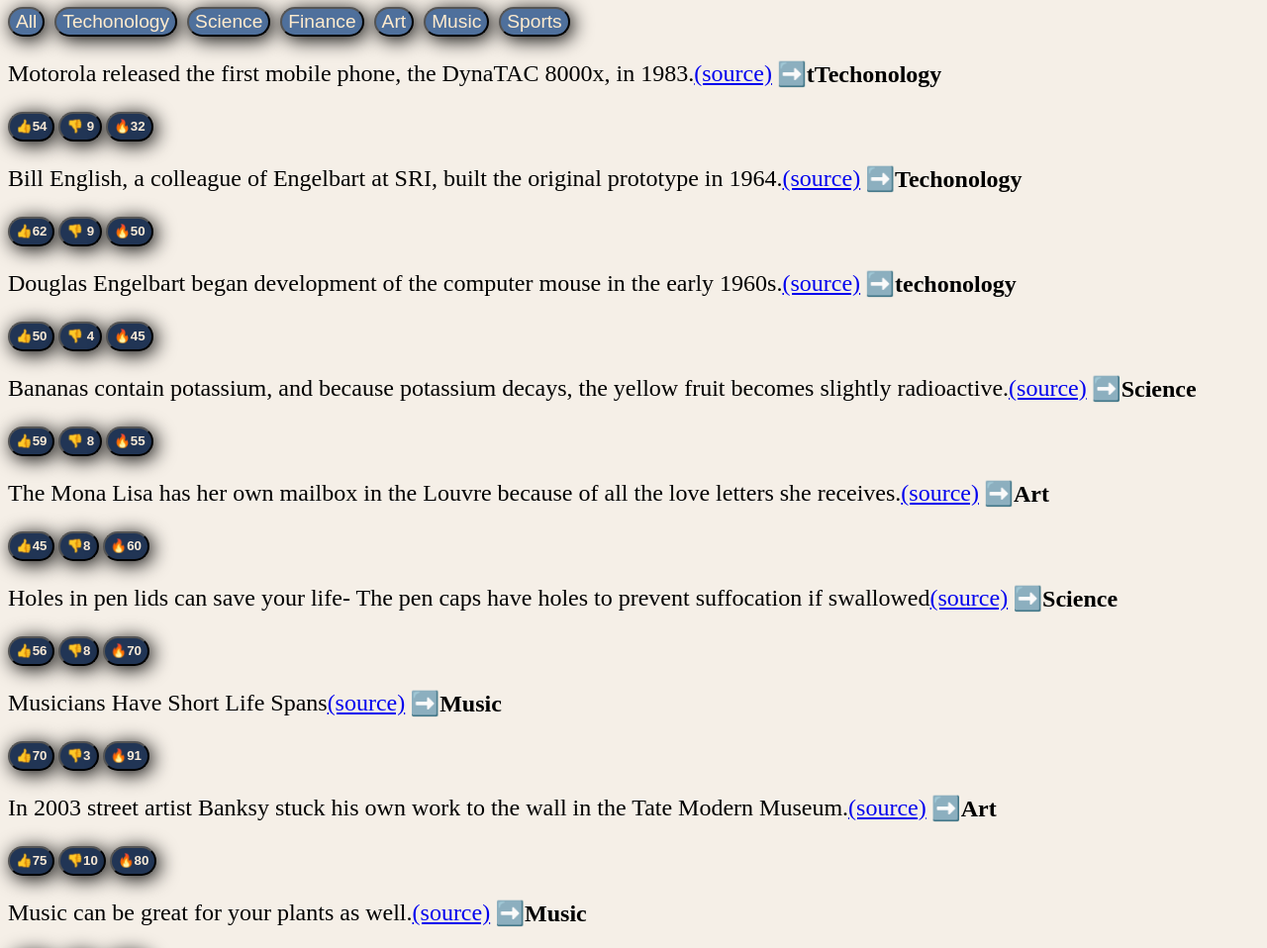
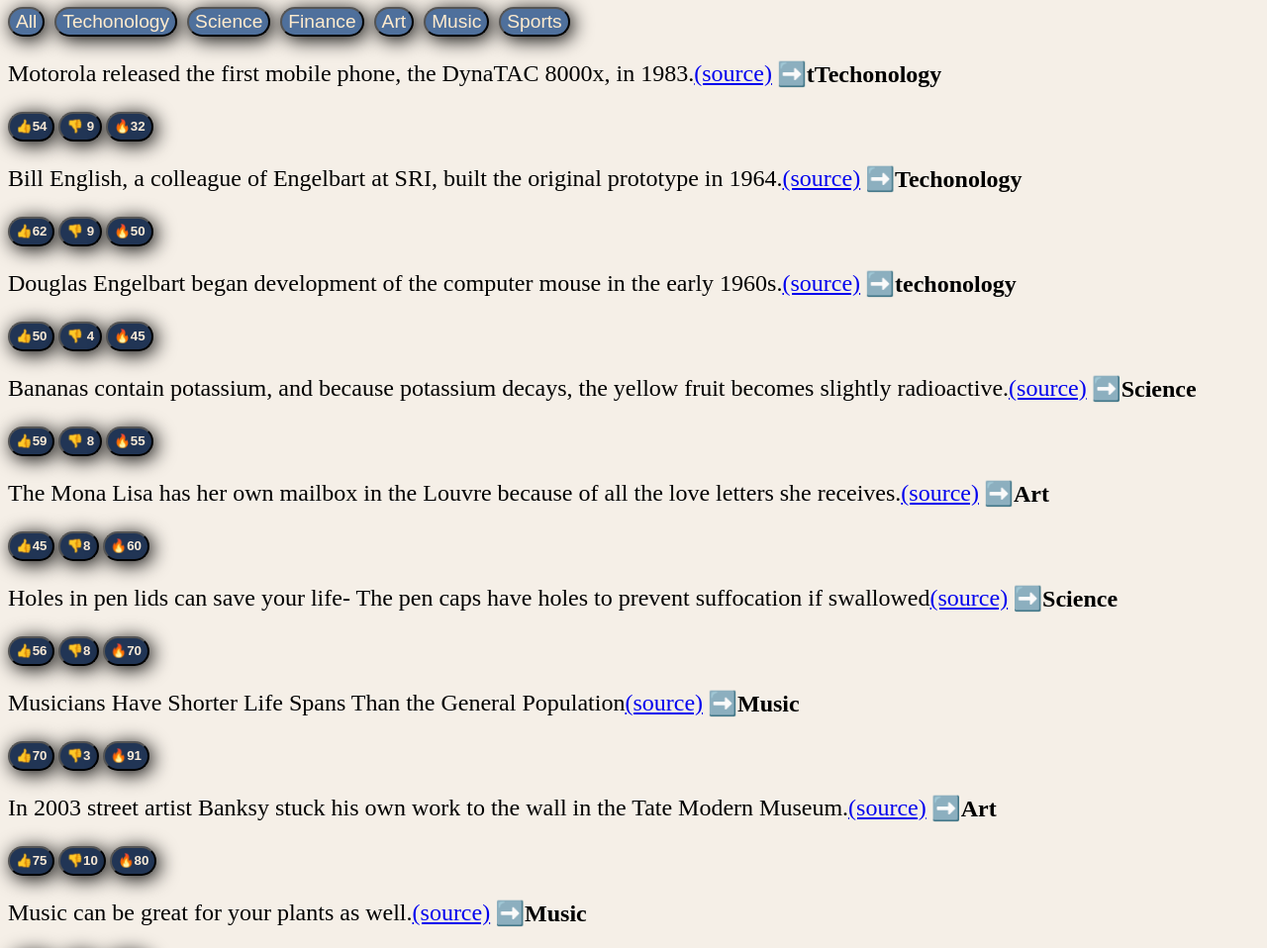
Before and after one commit to spdjky/fact, a plain HTML site: page index.html in a window 1280 px wide. Shown: the part 115-1073 px from the top of the page at 99% size. Drawn offline with Linux system fonts and the light colour scheme.

Commit message:
Update index.html

```diff
--- a/index.html
+++ b/index.html
@@ -120,7 +120,7 @@
             </p>
 
             <p class="fact">
-              Musicians Have Short Life Spans
+              Musicians Have Shorter Life Spans Than the General Population
               <a href="https://middermusic.com/music-facts/" target="_blank">(source)</a>
               <span class="fact-category">➡️Music</span>
               <div class="react-btn-div">
```
